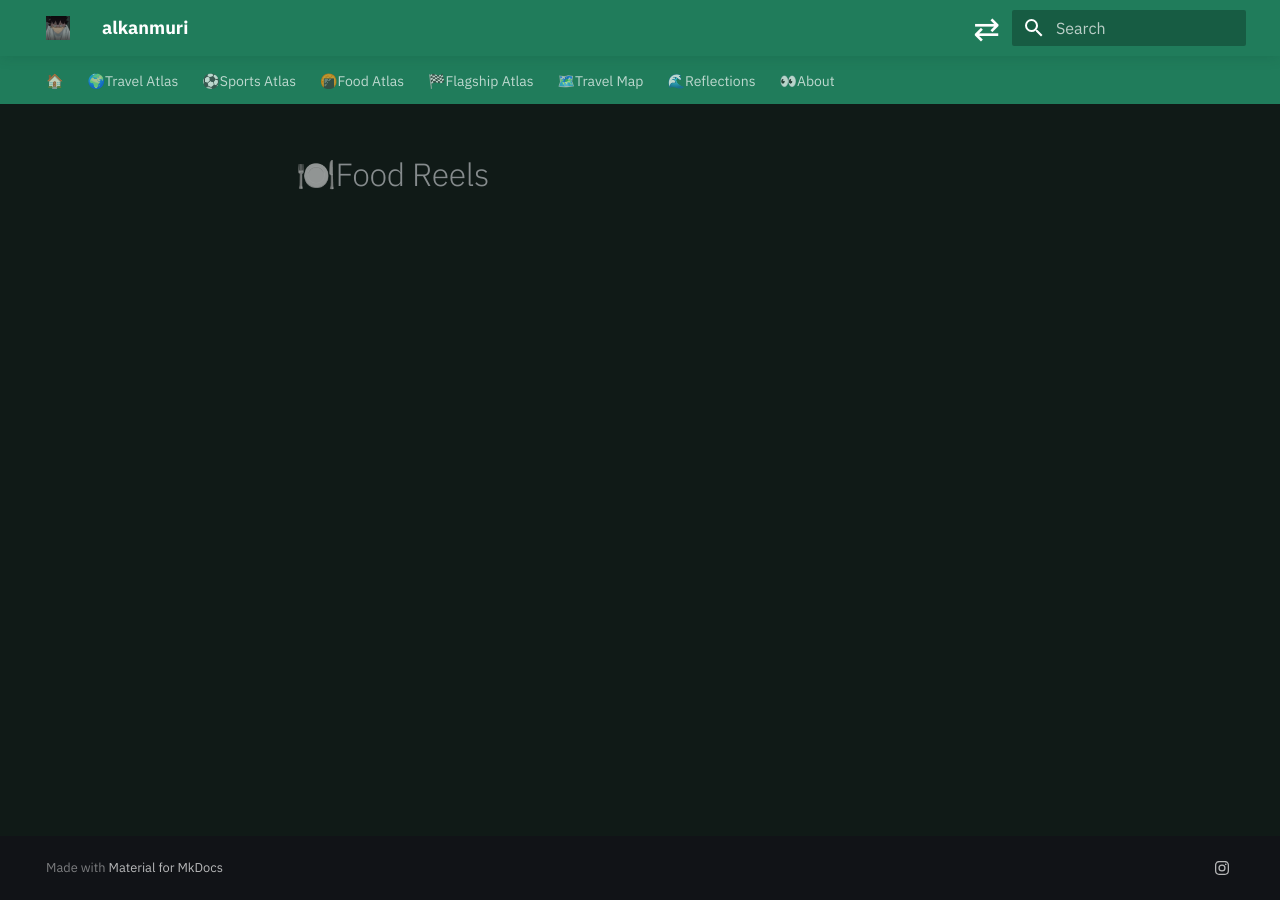
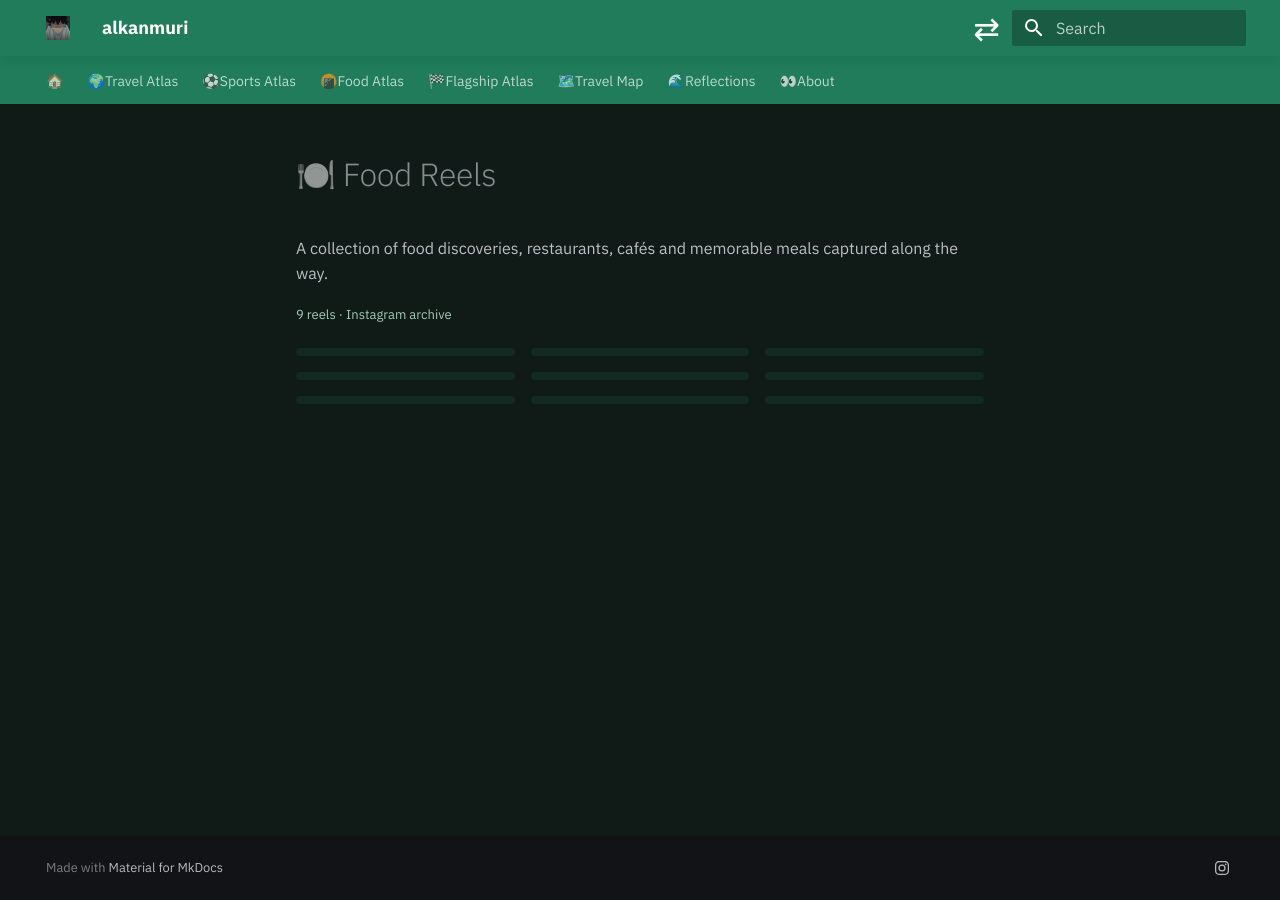
Before and after one commit to alvvvli/alvin-beyond, an MkDocs documentation site: the page built from docs/food/reels.md, in a window 1280 px wide. Built offline with MkDocs 1.6.1 and Material for MkDocs 9.7.7, drawn with Linux system fonts in a browser that asks for light colours; a script that is not in the unit is left out; comment, search, counter and statistics services are not loaded; part of the change alters nothing that is shown.

Commit message:
Update reels.md

```diff
--- a/docs/food/reels.md
+++ b/docs/food/reels.md
@@ -1 +1,161 @@
-# 🍽️Food Reels
+
+# 🍽️ Food Reels
+
+A collection of food discoveries, restaurants, cafés and memorable meals captured along the way.
+
+<div class="reels-header">
+  <span>9 reels · Instagram archive</span>
+</div>
+
+<div class="reels-gallery">
+
+  <div class="reel-card">
+    <blockquote class="instagram-media"
+      data-instgrm-permalink="https://www.instagram.com/reel/DfmwRqjPl2h/"
+      data-instgrm-version="14"></blockquote>
+  </div>
+
+  <div class="reel-card">
+    <blockquote class="instagram-media"
+      data-instgrm-permalink="https://www.instagram.com/reel/DcXbUn2pffG/"
+      data-instgrm-version="14"></blockquote>
+  </div>
+
+  <div class="reel-card">
+    <blockquote class="instagram-media"
+      data-instgrm-permalink="https://www.instagram.com/reel/DcPuTjLyeuh/"
+      data-instgrm-version="14"></blockquote>
+  </div>
+
+  <div class="reel-card">
+    <blockquote class="instagram-media"
+      data-instgrm-permalink="https://www.instagram.com/reel/DcDTTpxvfzF/"
+      data-instgrm-version="14"></blockquote>
+  </div>
+
+  <div class="reel-card">
+    <blockquote class="instagram-media"
+      data-instgrm-permalink="https://www.instagram.com/reel/Db2PZlePZGO/"
+      data-instgrm-version="14"></blockquote>
+  </div>
+
+  <div class="reel-card">
+    <blockquote class="instagram-media"
+      data-instgrm-permalink="https://www.instagram.com/reel/Dbr0jQvyJt2/"
+      data-instgrm-version="14"></blockquote>
+  </div>
+
+  <div class="reel-card">
+    <blockquote class="instagram-media"
+      data-instgrm-permalink="https://www.instagram.com/reel/Dbm6B79w0-u/"
+      data-instgrm-version="14"></blockquote>
+  </div>
+
+  <div class="reel-card">
+    <blockquote class="instagram-media"
+      data-instgrm-permalink="https://www.instagram.com/reel/DbNYPuSRX2x/"
+      data-instgrm-version="14"></blockquote>
+  </div>
+
+  <div class="reel-card">
+    <blockquote class="instagram-media"
+      data-instgrm-permalink="https://www.instagram.com/reel/Da4jFySN4bU/"
+      data-instgrm-version="14"></blockquote>
+  </div>
+
+</div>
+
+<style>
+/* Food Reels gallery */
+.reels-header {
+  margin: 18px 0 22px;
+  font-family: "IBM Plex Sans", sans-serif;
+  font-size: 13px;
+  color: #a5cbb8;
+}
+
+.reels-gallery {
+  display: grid;
+  grid-template-columns: repeat(3, minmax(0, 1fr));
+  align-items: start;
+  gap: 16px;
+  width: 100%;
+  margin: 20px 0 36px;
+}
+
+.reel-card {
+  min-width: 0;
+  overflow: hidden;
+  border-radius: 12px;
+  background: #132a22;
+  padding: 4px;
+}
+
+/* Instagram's embed markup */
+.reel-card .instagram-media {
+  width: 100% !important;
+  min-width: 0 !important;
+  max-width: 100% !important;
+  margin: 0 auto !important;
+  box-sizing: border-box !important;
+}
+
+.reel-card iframe {
+  max-width: 100% !important;
+}
+
+/* Tablet */
+@media (max-width: 1100px) {
+  .reels-gallery {
+    grid-template-columns: repeat(2, minmax(0, 1fr));
+    gap: 14px;
+  }
+}
+
+/* Mobile */
+@media (max-width: 650px) {
+  .reels-gallery {
+    grid-template-columns: minmax(0, 1fr);
+    gap: 18px;
+  }
+
+  .reel-card {
+    max-width: 440px;
+    width: 100%;
+    margin: 0 auto;
+  }
+}
+</style>
+
+<script async
+  src="https://www.instagram.com/embed.js">
+</script>
+
+<script>
+(function () {
+  function initialiseInstagram() {
+    if (window.instgrm &&
+        window.instgrm.Embeds &&
+        typeof window.instgrm.Embeds.process === "function") {
+      window.instgrm.Embeds.process();
+    }
+  }
+
+  if (document.readyState === "loading") {
+    document.addEventListener(
+      "DOMContentLoaded",
+      initialiseInstagram,
+      { once: true }
+    );
+  } else {
+    initialiseInstagram();
+  }
+
+  /* MkDocs Material instant navigation */
+  if (typeof document$ !== "undefined") {
+    document$.subscribe(function () {
+      initialiseInstagram();
+    });
+  }
+})();
+</script>
```
